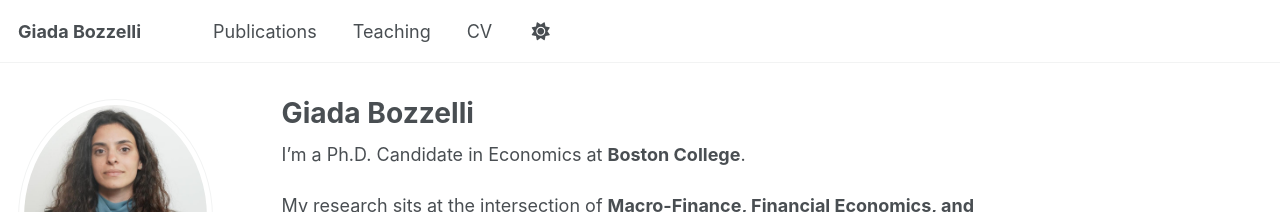
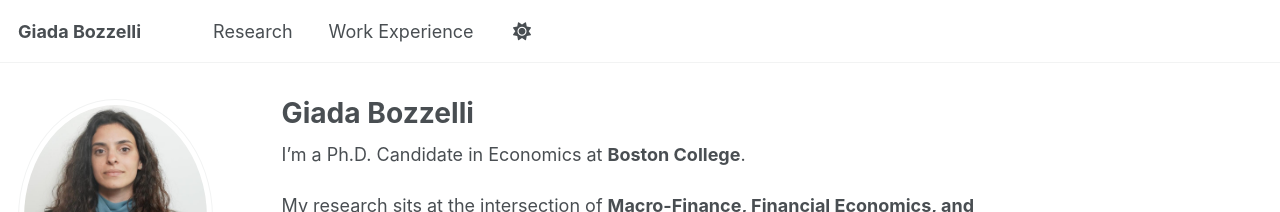
Before and after one commit to Gimmibozz/Gimmibozz.github.io, a Jekyll site: the page built from _pages/about.md, in a window 1280 px wide. Shown: the top 212 px of the page. Built offline with Jekyll 4.4.1, drawn with Linux system fonts in a browser that asks for light colours; a script that is not in the unit is left out.

Commit message:
Update navigation.yml

```diff
--- a/_data/navigation.yml
+++ b/_data/navigation.yml
@@ -8,14 +8,14 @@
 #      Markdown formatted page while the second is generated using JSON.
 
 main:
-  - title: "Publications"
+  - title: "Research"
     url: /publications/
 
-  - title: "Teaching"
+  - title: "Work Experience"
     url: /teaching/
 
-  - title: "CV"
-    url: /cv/
+  #- title: "CV"
+  #  url: /cv/
 
   # - title: "CV"
   #   url: /cv-json/
```
